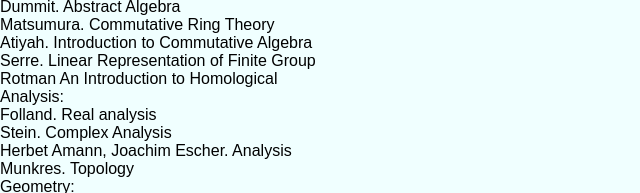
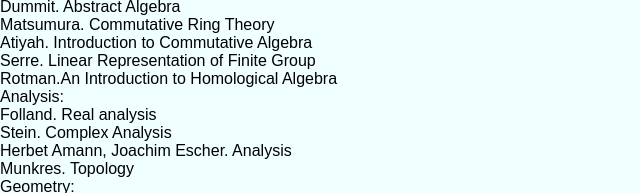
Before and after one commit to wez2003/test, a plain HTML site: page notes.html in a window 1280 px wide. Shown: the part 189-382 px from the top of the page, 0-640 px from the left. Drawn offline with nearby package versions, Linux system fonts and the light colour scheme; some packages are replaced by stand-ins of ours.

Commit message:
Update notes.html

```diff
--- a/notes.html
+++ b/notes.html
@@ -54,7 +54,7 @@
         <li> Matsumura. Commutative Ring Theory</li>
         <li> Atiyah. Introduction to Commutative Algebra</li>
         <li> Serre. Linear Representation of Finite Group</li>
-        <li> Rotman An Introduction to Homological</li>
+        <li> Rotman.An Introduction to Homological Algebra</li>
         </ol>
     </li>
     <li>Analysis:
```
